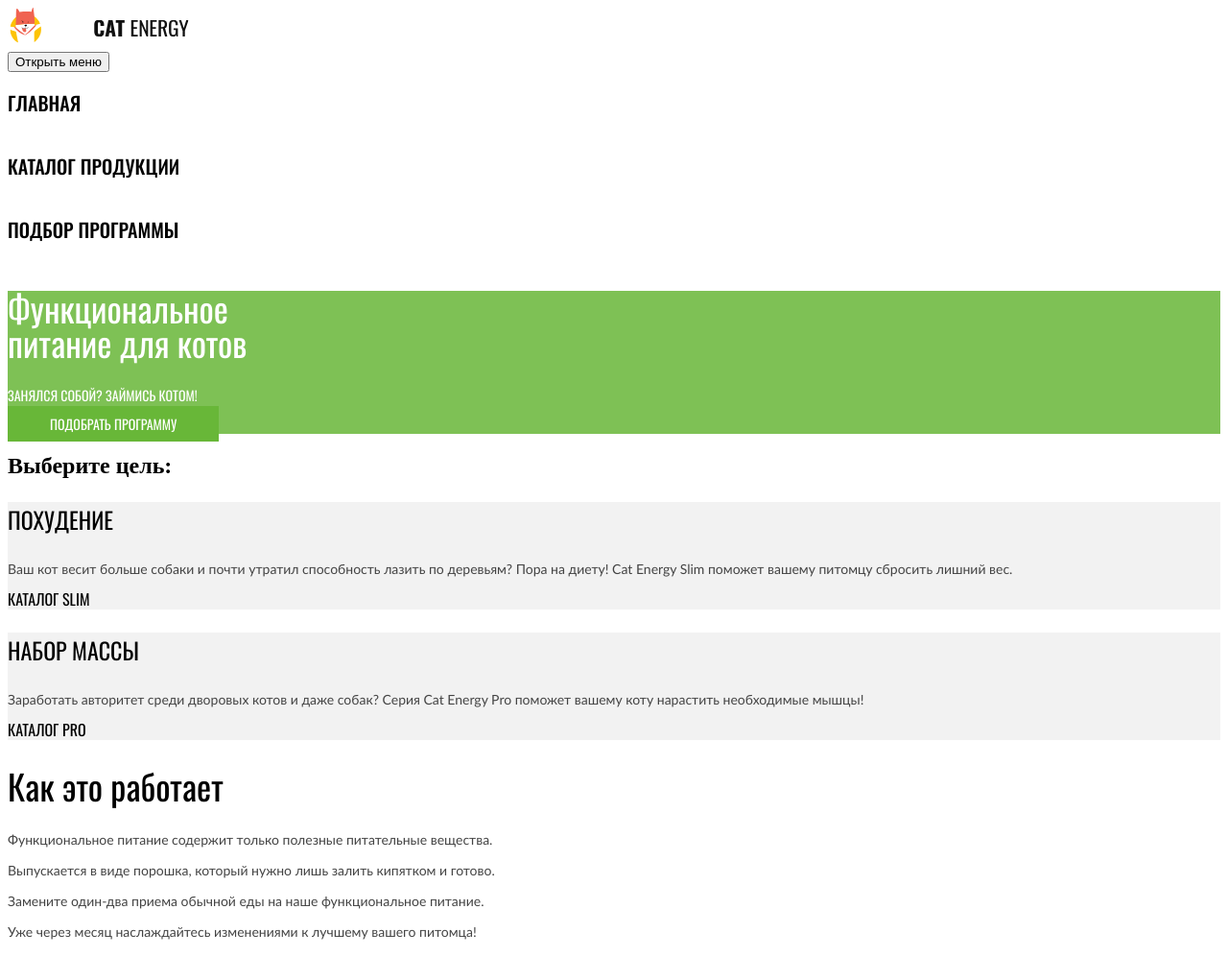
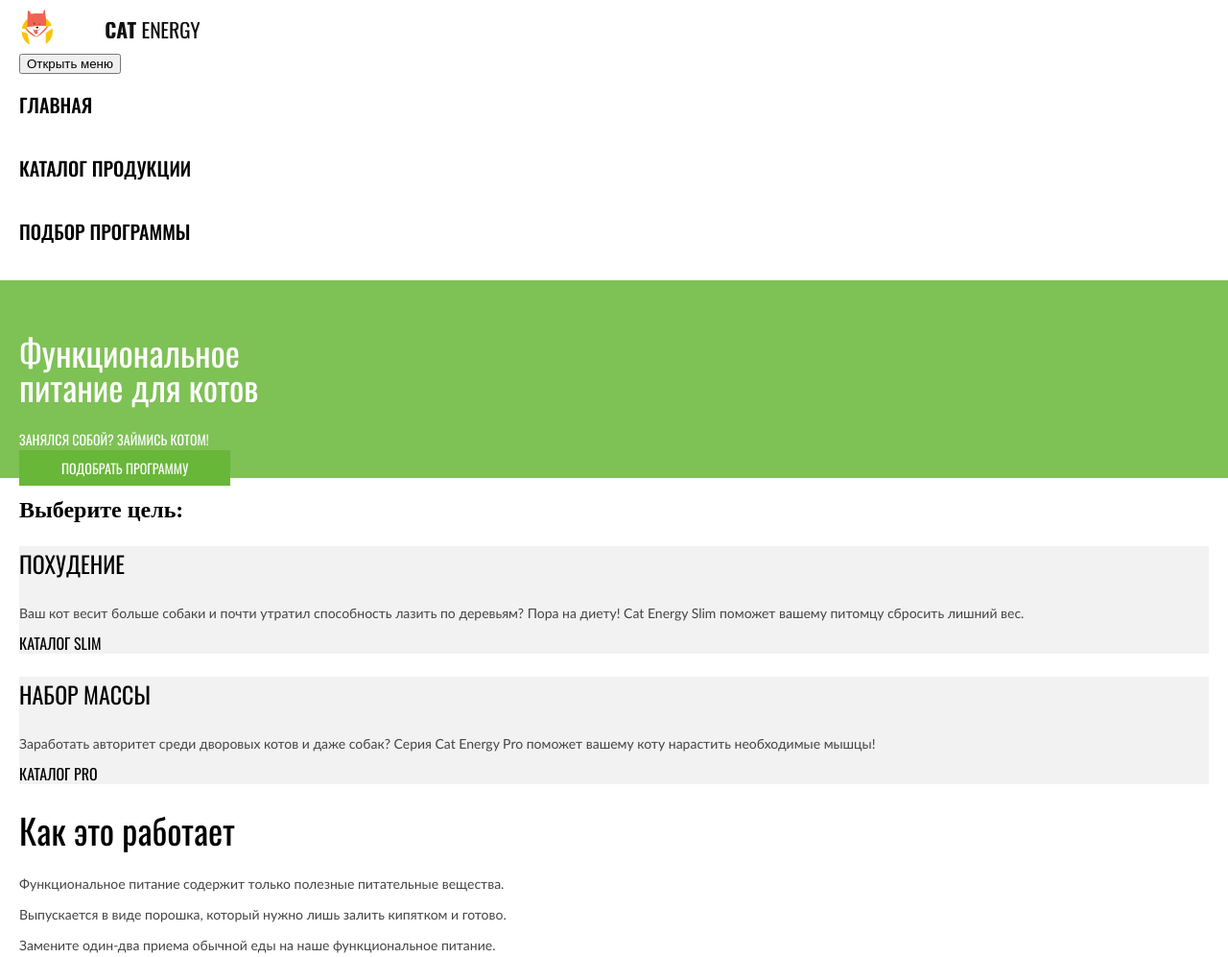
Before and after one commit to htmlacademy-adaptive/2184843-cat-energy-1, a website: page source/index.html in a window 1280 px wide. Shown: the top 997 px of the page at 96% size. Drawn offline with nearby package versions, Linux system fonts and the light colour scheme; files that its build step writes are made by us from their sources.

Commit message:
Добавляет отступы

```diff
--- a/source/index.html
+++ b/source/index.html
@@ -106,6 +106,7 @@
       <h2 class="visually-hidden">Как нас найти.</h2>
       <img class="map__image" src="img/map.jpg" width="320" height="362" alt="Карта.">
     </section>
+    <div class="main-footer__wrapper">
       <img class="main-footer__logo" src="img/logo-text.svg" width="128" height="24" alt="Логотип.">
       <div class=" main-footer__social social">
         <ul class="social__list">
@@ -132,6 +133,7 @@
           <img class="copyright__logo" src="img/htmlacademy.svg" width="27" height="34" alt="Логотип HTML Academy.">
         </a>
       </div>
+    </div>
   </footer>
 
 </body>
--- a/source/less/blocks/cooperation.less
+++ b/source/less/blocks/cooperation.less
@@ -1,5 +1,6 @@
 .cooperation {
   background-color: #ffffff;
+  padding: 26px 20px;
 }
 
 .cooperation__title {
--- a/source/less/blocks/example.less
+++ b/source/less/blocks/example.less
@@ -1,5 +1,6 @@
 .example {
   background-color: #eaeaea;
+  padding: 25px 20px 40px;
 }
 
 .example__number {
--- a/source/less/blocks/goals.less
+++ b/source/less/blocks/goals.less
@@ -1,3 +1,7 @@
+.goals {
+  padding: 0 20px;
+}
+
 .goals__list {
   list-style-type: none;
   padding: 0;
@@ -5,7 +9,7 @@
 }
 
 .goals__item {
-  background-color: #F2F2F2;
+  background-color: rgb(242, 242, 242);
 }
 
 .goals__title {
--- a/source/less/blocks/how-it-works.less
+++ b/source/less/blocks/how-it-works.less
@@ -1,3 +1,7 @@
+.how-it-works {
+  padding: 0 20px;
+}
+
 .how-it-works__list {
   padding: 0;
   margin: 0;
--- a/source/less/blocks/main-footer.less
+++ b/source/less/blocks/main-footer.less
@@ -1,3 +1,7 @@
 .main-footer {
   background-color: #f2f2f2;
 }
+
+.main-footer__wrapper {
+  padding: 40px 20px;
+}
--- a/source/less/blocks/main-header.less
+++ b/source/less/blocks/main-header.less
@@ -2,4 +2,5 @@
   font-family: "Oswald", sans-serif;
   color: #000000;
   background-color: #ffffff;
+  padding: 10px 20px 17px 20px;
 }
--- /dev/null
+++ b/source/less/blocks/page.less
@@ -0,0 +1,4 @@
+.page__body {
+  padding: 0;
+  margin: 0;
+}
--- a/source/less/blocks/promo.less
+++ b/source/less/blocks/promo.less
@@ -1,5 +1,6 @@
 .promo {
   background: rgba(104, 183, 56, 0.85);
+  padding: 27px 20px 0;
 }
 
 .promo__title {
--- a/source/less/style.less
+++ b/source/less/style.less
@@ -1,4 +1,6 @@
 @import "./fonts.less";
+
+@import "./blocks/page.less";
 
 @import "./blocks/title.less";
 @import "./blocks/description.less";
```
Lines whose indentation alone changed are shown as unchanged.
